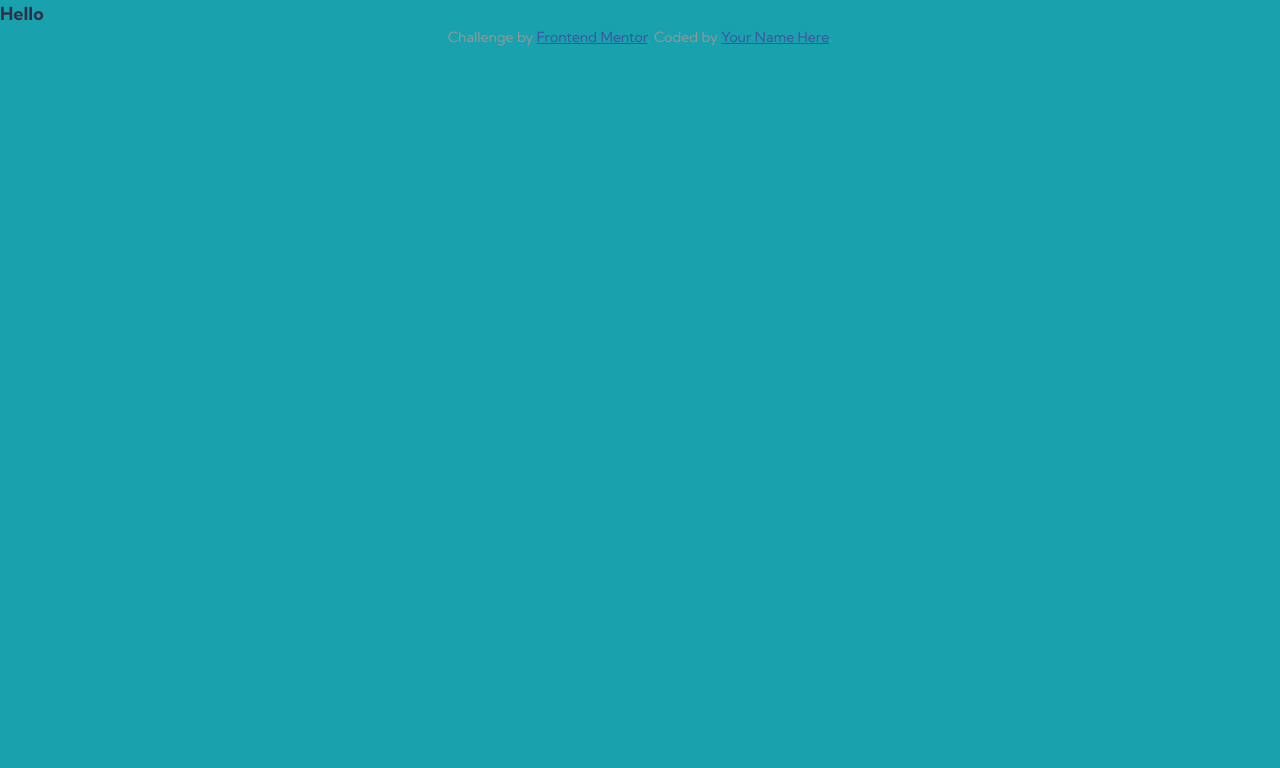
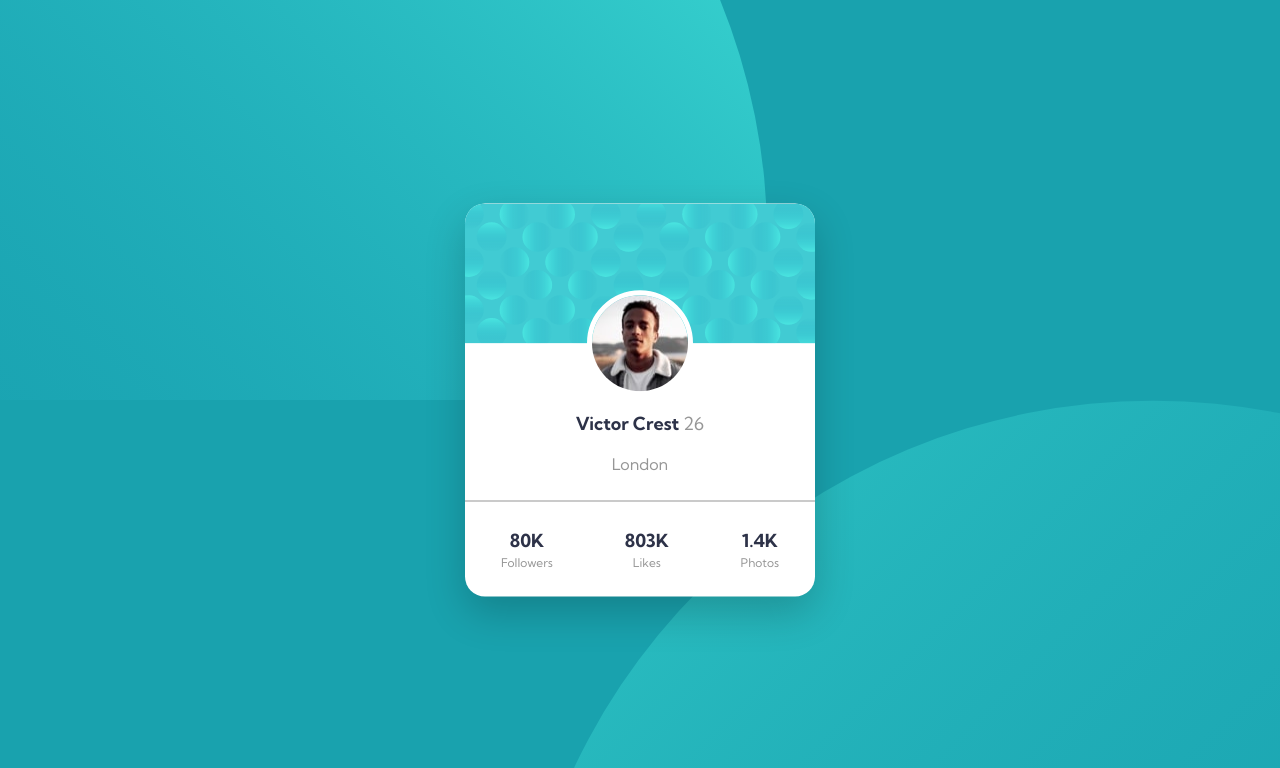
Before and after one commit to vishvas-choudhary/Profile-Card-Component, a plain HTML site: page index.html in a window 1280 px wide. Shown: the top 768 px of the page. Drawn offline with Linux system fonts and the light colour scheme.

Commit message:
Challenge completed

```diff
--- a/index.html
+++ b/index.html
@@ -21,33 +21,54 @@
     <!-- Feel free to remove these styles or customise in your own stylesheet 👍 -->
     <style>
       .attribution {
-        font-size: 14px;
+        color: aliceblue;
+        font-size: 18px;
         text-align: center;
+        position: absolute;
+        bottom: 0;
+        left: 50%;
+        transform: translateX(-50%);
       }
       .attribution a {
-        color: hsl(228, 45%, 44%);
+        color: rgb(226, 173, 154);
       }
     </style>
   </head>
   <body>
-    <h1>Hello</h1>
-    <!-- Victor Crest
-  26
-  London
-
-  80K
-  Followers
-
-  803K
-  Likes
-
-  1.4K
-  Photos -->
-    <div class="attribution">
-      Challenge by
-      <a href="https://www.frontendmentor.io?ref=challenge" target="_blank"
-        >Frontend Mentor</a
-      >. Coded by <a href="#">Your Name Here</a>.
-    </div>
+    <main class="main">
+      <div class="box">
+        <img
+          class="bg-image"
+          src="./images/bg-pattern-card.svg"
+          alt="bg-pattern-card"
+        />
+        <div class="text">
+          <img src="./images/image-victor.jpg" alt="profile-photo" />
+          <h1 class="text__h1">Victor Crest <span>26</span></h1>
+          <h2>London</h2>
+          <div class="social">
+            <div class="social__text">
+              <h1>80K</h1>
+              <p>Followers</p>
+            </div>
+            <div class="social__text">
+              <h1>803K</h1>
+              <p>Likes</p>
+            </div>
+            <div class="social__text">
+              <h1>1.4K</h1>
+              <p>Photos</p>
+            </div>
+          </div>
+        </div>
+      </div>
+      <div class="attribution">
+        Challenge by
+        <a href="https://www.frontendmentor.io?ref=challenge" target="_blank"
+          >Frontend Mentor</a
+        >. Coded by
+        <a href="https://github.com/vishvas-choudhary">Vishvas Choudhary</a>.
+      </div>
+    </main>
   </body>
 </html>
--- a/scss/_global.scss
+++ b/scss/_global.scss
@@ -22,6 +22,7 @@ h1 {
 }
 
 h2 {
-  color: $veryDarkDesaturatedBlue;
+  color: $darkGray;
   font-size: 1.6rem;
+  font-weight: 400;
 }
--- a/scss/style.scss
+++ b/scss/style.scss
@@ -1,3 +1,92 @@
 @import "variable";
 @import "mixin";
 @import "global";
+
+.main {
+  max-width: 144rem;
+  margin: 0 auto;
+  height: 100vh;
+  position: relative;
+  overflow: hidden;
+
+  &::after {
+    content: "";
+    position: absolute;
+    background-image: url(../images/bg-pattern-top.svg);
+    background-repeat: no-repeat;
+    background-size: 100%;
+    top: -50%;
+    right: 40%;
+    width: 100%;
+    height: 100%;
+    z-index: -1;
+
+    @include breakpoint-down(small) {
+      top: -30%;
+      right: 50%;
+    }
+  }
+  &::before {
+    content: "";
+    position: absolute;
+    background-image: url(../images/bg-pattern-bottom.svg);
+    background-repeat: no-repeat;
+    background-size: 100%;
+    top: 50%;
+    left: 40%;
+    width: 100%;
+    height: 100%;
+
+    @include breakpoint-down(small) {
+      top: 40%;
+      left: 50%;
+    }
+  }
+}
+
+.box {
+  background-color: white;
+  width: 35rem;
+  position: absolute;
+  top: 50%;
+  left: 50%;
+  transform: translate(-50%, -50%);
+  border-radius: 2rem;
+  box-shadow: 0px 16px 40px rgba($color: #000, $alpha: 0.2);
+
+  .bg-image {
+    border-top-left-radius: 2rem;
+    border-top-right-radius: 2rem;
+    height: 14rem;
+  }
+
+  .text {
+    text-align: center;
+
+    img {
+      transform: translateY(-55%);
+      border-radius: 10rem;
+      border: 5px solid white;
+      margin-bottom: -5rem;
+    }
+
+    &__h1 {
+      margin-bottom: 1.5rem;
+      span {
+        color: $darkGray;
+        font-weight: 400;
+      }
+    }
+
+    h2 {
+      margin-bottom: 2.5rem;
+    }
+
+    .social {
+      border-top: 1px solid $darkGray;
+      display: flex;
+      justify-content: space-around;
+      padding: 2.5rem 0;
+    }
+  }
+}
```
Also changed, not shown: scss/style.css, 1 other file.
